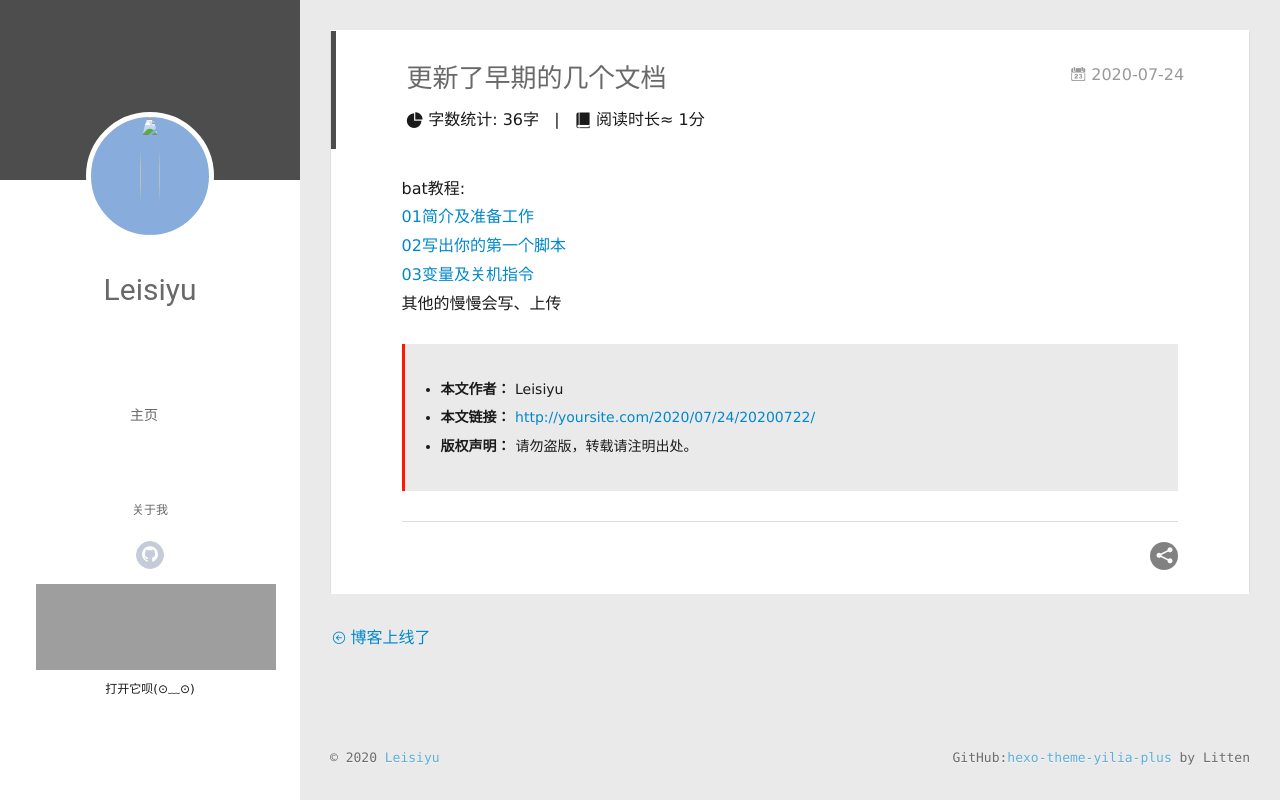
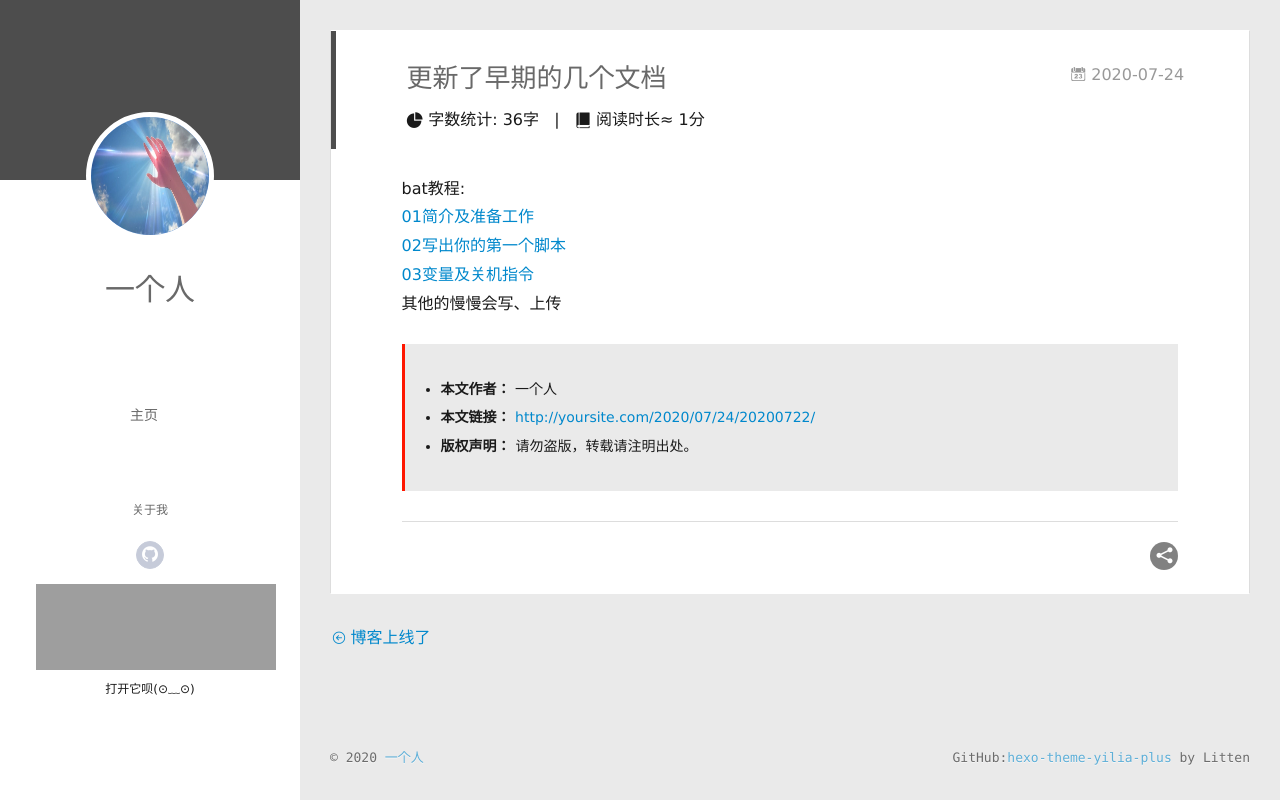
Before and after one commit to leisiyu1/leisiyu1.github.io, a plain HTML site: page 2020/07/24/20200722/index.html in a window 1280 px wide. Drawn offline with Linux system fonts and the light colour scheme; some packages are replaced by stand-ins of ours; grey boxes are pictures that could not be loaded; a script that the page names is missing.

Commit message:
Site updated: 2020-07-24 18:48:29

```diff
--- a/2020/07/24/20200722/index.html
+++ b/2020/07/24/20200722/index.html
@@ -19,11 +19,11 @@
 <meta property="og:locale" content="zh_CN">
 <meta property="article:published_time" content="2020-07-24T09:23:51.334Z">
 <meta property="article:modified_time" content="2020-07-24T09:23:38.650Z">
-<meta property="article:author" content="Leisiyu">
+<meta property="article:author" content="一个人">
 <meta name="twitter:card" content="summary">
 
 
-    <link rel="icon" href="/favicon.jpg">
+    <link rel="icon" href="/img/favicon.ico">
 
 
     <link rel="apple-touch-icon" href="/apple-touch-icon-180x180.png">
@@ -64,7 +64,7 @@
 			<img src="/img/head.jpg" class="js-avatar">
 		</a>
 		<hgroup>
-			<h1 class="header-author"><a href="/">Leisiyu</a></h1>
+			<h1 class="header-author"><a href="/">一个人</a></h1>
 		</hgroup>
 
 
@@ -122,7 +122,7 @@
 				</a>
 			</div>
 			<hgroup>
-			  <h1 class="header-author js-header-author">Leisiyu</h1>
+			  <h1 class="header-author js-header-author">一个人</h1>
 			</hgroup>
 
 
@@ -223,7 +223,7 @@
       <ul class="post-copyright">
         <li>
           <strong>本文作者：</strong>
-          Leisiyu
+          一个人
         </li>
         <li>
           <strong>本文链接：</strong>
@@ -358,7 +358,7 @@
   <div class="outer">
     <div id="footer-info">
     	<div class="footer-left">
-    		&copy; 2020 <a href="http://yoursite.com/" target="_blank">Leisiyu</a>
+    		&copy; 2020 <a href="http://yoursite.com/" target="_blank">一个人</a>
     	</div>
       	<div class="footer-right">
 
--- a/content.json
+++ b/content.json
@@ -1 +1 @@
-{"meta":{"title":"Hello","subtitle":"","description":"","author":"Leisiyu","url":"http://yoursite.com","root":"/"},"pages":[],"posts":[{"title":"博客上线了","slug":"hello","date":"2020-07-24T09:23:51.349Z","updated":"2020-05-09T04:01:29.991Z","comments":true,"path":"2020/07/24/hello/","link":"","permalink":"http://yoursite.com/2020/07/24/hello/","excerpt":"","text":"博客成功创建完毕并已托管于Github","categories":[],"tags":[]},{"title":"更新了早期的几个文档","slug":"20200722","date":"2020-07-24T09:23:51.334Z","updated":"2020-07-24T09:23:38.650Z","comments":true,"path":"2020/07/24/20200722/","link":"","permalink":"http://yoursite.com/2020/07/24/20200722/","excerpt":"","text":"bat教程:01简介及准备工作02写出你的第一个脚本03变量及关机指令其他的慢慢会写、上传","categories":[],"tags":[]}],"categories":[],"tags":[]}
+{"meta":{"title":"Hello","subtitle":"","description":"","author":"一个人","url":"http://yoursite.com","root":"/"},"pages":[],"posts":[{"title":"博客上线了","slug":"hello","date":"2020-07-24T09:23:51.349Z","updated":"2020-05-09T04:01:29.991Z","comments":true,"path":"2020/07/24/hello/","link":"","permalink":"http://yoursite.com/2020/07/24/hello/","excerpt":"","text":"博客成功创建完毕并已托管于Github","categories":[],"tags":[]},{"title":"更新了早期的几个文档","slug":"20200722","date":"2020-07-24T09:23:51.334Z","updated":"2020-07-24T09:23:38.650Z","comments":true,"path":"2020/07/24/20200722/","link":"","permalink":"http://yoursite.com/2020/07/24/20200722/","excerpt":"","text":"bat教程:01简介及准备工作02写出你的第一个脚本03变量及关机指令其他的慢慢会写、上传","categories":[],"tags":[]}],"categories":[],"tags":[]}
```
Also changed, not shown: 2020/07/24/hello/index.html (+6 -6 lines), archives/2020/07/index.html (+5 -5 lines), archives/2020/index.html (+5 -5 lines), archives/index.html (+5 -5 lines), index.html (+5 -5 lines), img/favicon.ico (added), img/head.jpg (added).
